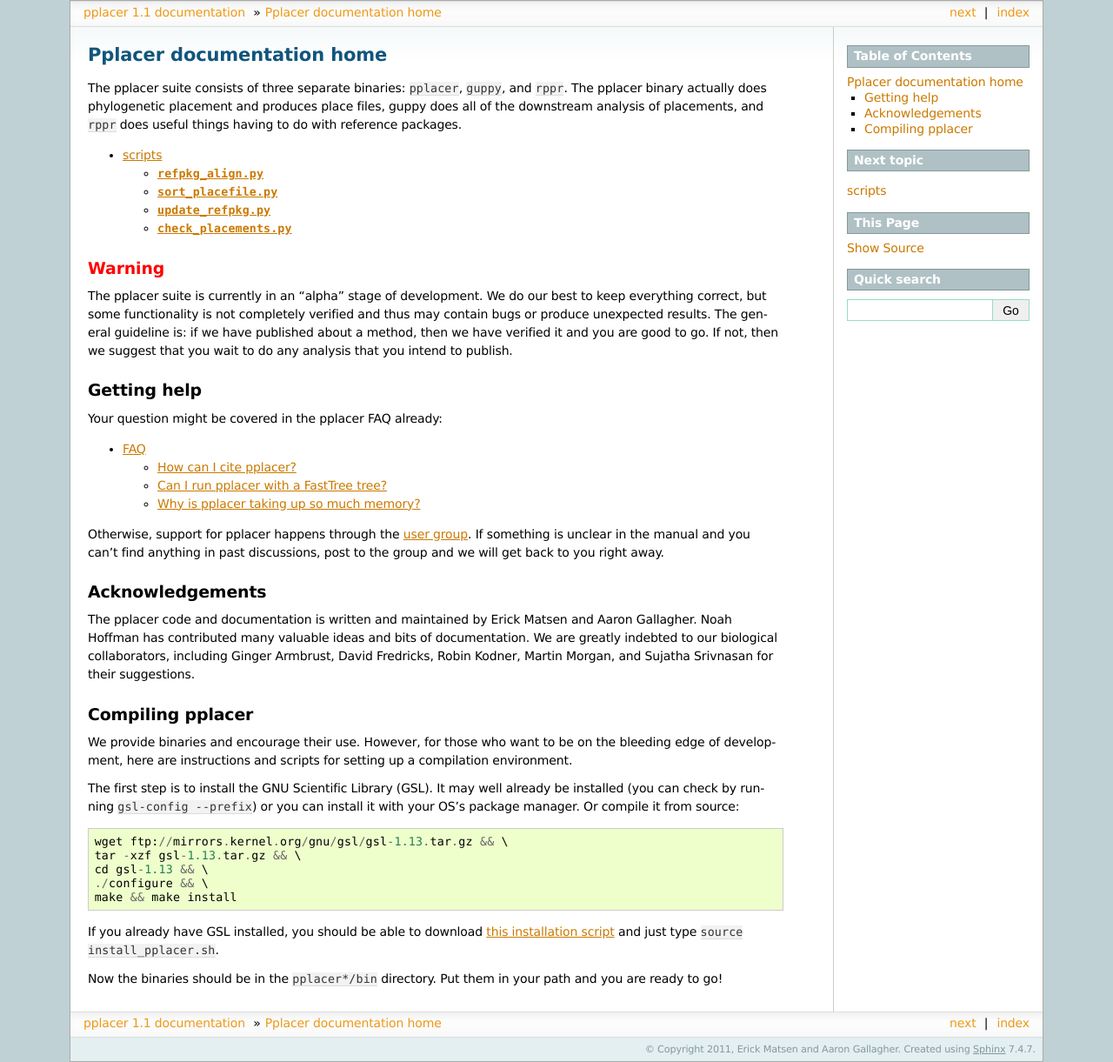
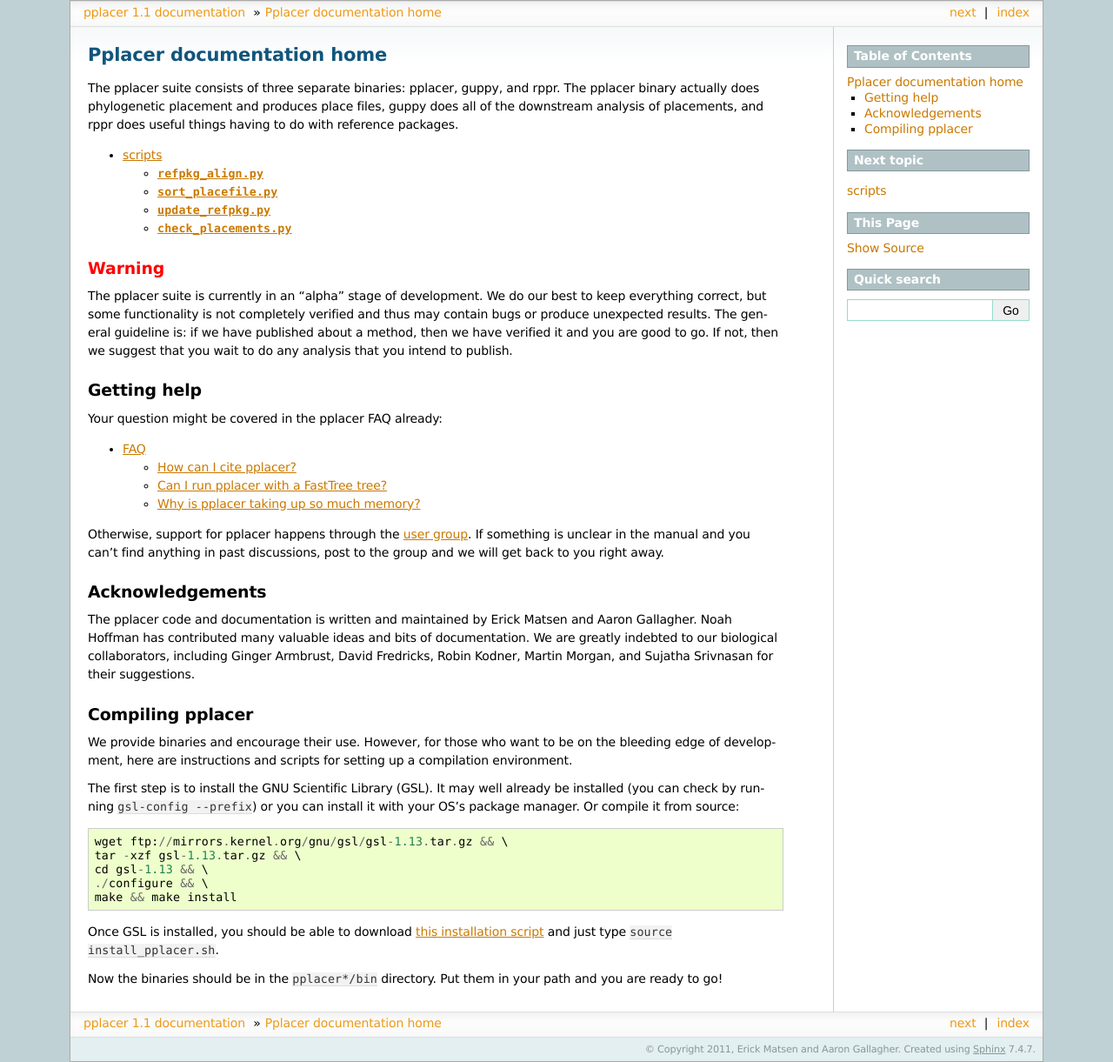
Before and after one commit to matsen/pplacer, a Sphinx documentation site: the page built from docs/index.rst, in a window 1280 px wide. Shown: the whole page at 87% size. Built offline with Sphinx 7.4.7, drawn with Linux system fonts in a browser that asks for light colours; formulas are drawn with MathJax 3; pages that are not in the unit, such as notebooks, are missing from menus.

Commit message:
doc tweaks

```diff
--- a/docs/index.rst
+++ b/docs/index.rst
@@ -2,8 +2,8 @@
 Pplacer documentation home
 ==========================
 
-The pplacer suite consists of three separate binaries: ``pplacer``, ``guppy``, and ``rppr``.
-The pplacer binary actually does phylogenetic placement and produces place files, guppy does all of the downstream analysis of placements, and ``rppr`` does useful things having to do with reference packages.
+The pplacer suite consists of three separate binaries: pplacer, guppy, and rppr.
+The pplacer binary actually does phylogenetic placement and produces place files, guppy does all of the downstream analysis of placements, and rppr does useful things having to do with reference packages.
 
 .. toctree::
    :maxdepth: 2
@@ -69,7 +69,7 @@
     ./configure && \
     make && make install
 
-If you already have GSL installed, you should be able
+Once GSL is installed, you should be able
 to download `this installation script`_ and just type
 ``source install_pplacer.sh``.
 
```
